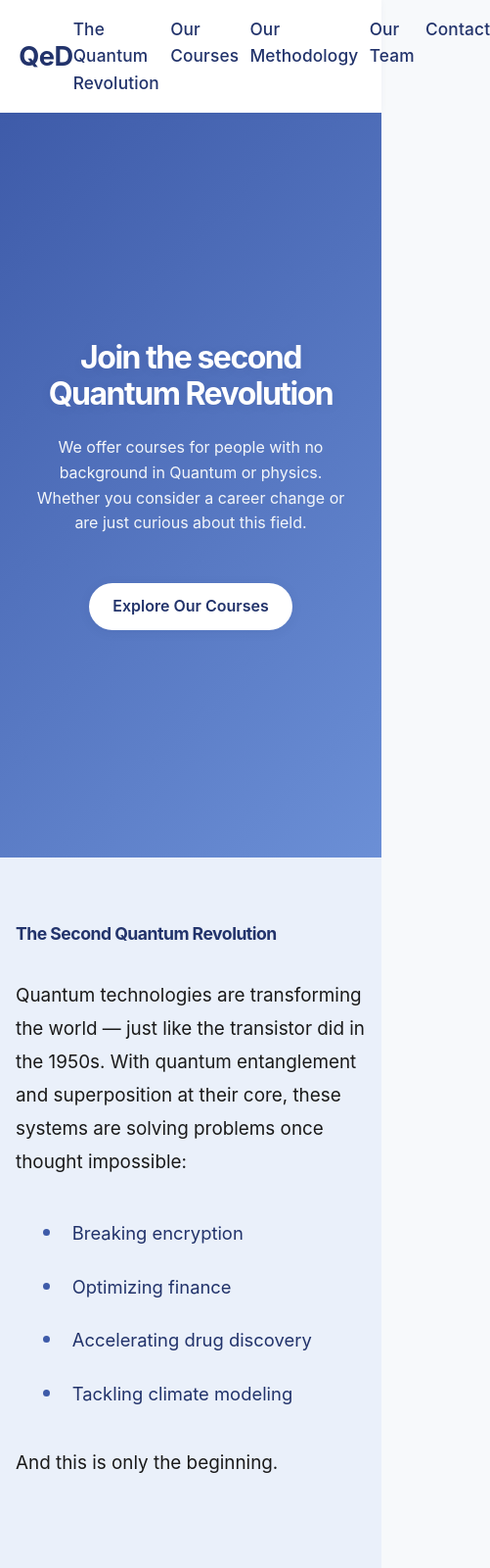
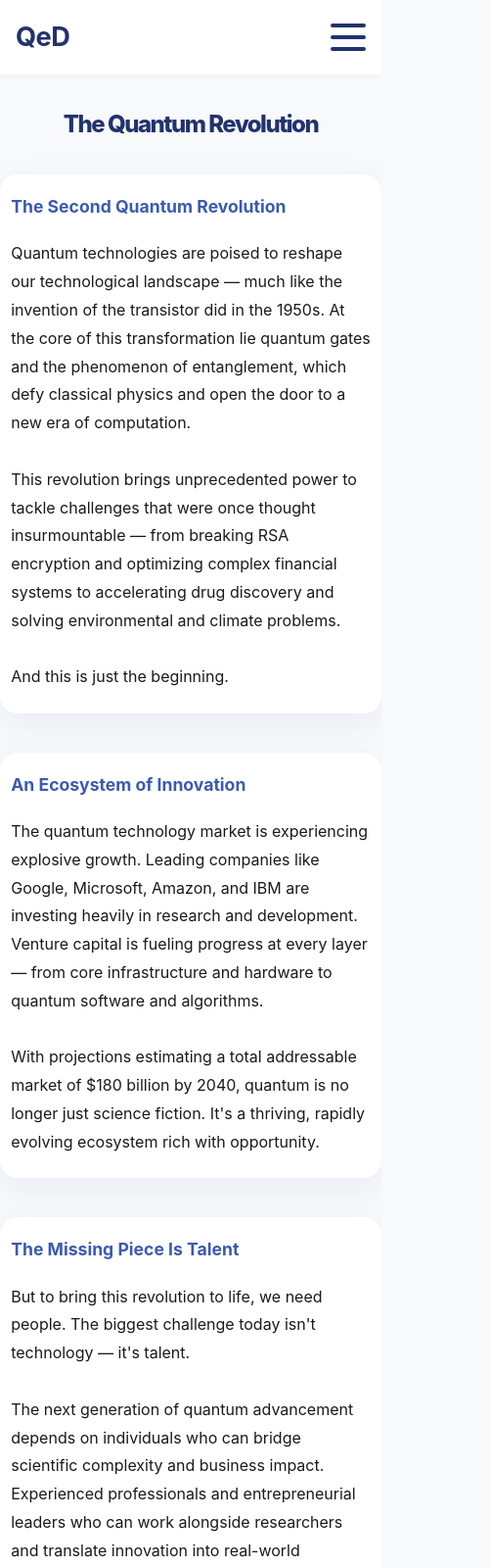
Before and after one commit to mosheein/qed-website, a plain HTML site: page index.html in a window 390 px wide. Shown: the top 1600 px of the page at 98% size, 501 px wide, since content can reach past the window. Drawn offline with nearby package versions, Linux system fonts and the light colour scheme.

Commit message:
some edits

```diff
--- a/index.html
+++ b/index.html
@@ -3,14 +3,69 @@
 <head>
     <meta charset="UTF-8">
     <meta name="viewport" content="width=device-width, initial-scale=1.0">
-    <title>QeD - Join the second Quantum Revolution</title>
+    <title>The Quantum Revolution - QeD</title>
     <link rel="stylesheet" href="styles.css">
     <link rel="stylesheet" href="https://unpkg.com/aos@next/dist/aos.css" />
+    <style>
+        .main-section-title {
+            font-size: 2.7rem;
+            font-weight: 800;
+            color: #22336b;
+            margin-top: 4rem;
+            margin-bottom: 3.5rem;
+            text-align: center;
+            letter-spacing: -1.5px;
+        }
+        .main-section {
+            max-width: 900px;
+            margin: 0 auto 3.5rem auto;
+            background: #fff;
+            border-radius: 18px;
+            box-shadow: 0 8px 32px rgba(34,51,107,0.07);
+            padding: 2.5rem 2.5rem 2.2rem 2.5rem;
+        }
+        .main-section:not(:last-child) {
+            margin-bottom: 2.5rem;
+        }
+        .main-section-heading {
+            color: #3e5ba9;
+            font-size: 1.45rem;
+            font-weight: 700;
+            margin-bottom: 1.2rem;
+        }
+        .main-section-text {
+            font-size: 1.13rem;
+            color: #1a1a1a;
+            line-height: 1.8;
+            margin-bottom: 0.2rem;
+        }
+        @media (max-width: 700px) {
+            .main-section-title {
+                font-size: 1.5rem;
+                margin-top: 2rem;
+                margin-bottom: 2rem;
+            }
+            .main-section {
+                padding: 1.2rem 0.7rem 1.2rem 0.7rem;
+            }
+            .main-section-heading {
+                font-size: 1.1rem;
+            }
+            .main-section-text {
+                font-size: 1rem;
+            }
+        }
+    </style>
 </head>
 <body>
     <nav class="main-nav">
         <div class="nav-container">
             <div class="logo">QeD</div>
+            <div class="hamburger" onclick="toggleMenu()">
+                <span></span>
+                <span></span>
+                <span></span>
+            </div>
             <ul class="nav-links">
                 <li><a href="index.html">The Quantum Revolution</a></li>
                 <li><a href="courses.html">Our Courses</a></li>
@@ -21,58 +76,34 @@
         </div>
     </nav>
     <main>
-        <!-- HERO SECTION -->
-        <section class="hero-section">
-            <div class="hero-content" data-aos="fade-up">
-                <h1 class="main-title">Join the second Quantum Revolution</h1>
-                <p class="hero-slogan">We offer courses for people with no background in Quantum or physics. Whether you consider a career change or are just curious about this field.</p>
-                <a href="#opportunity" class="cta-button">Explore Our Courses</a>
+        <div class="main-section-title" data-aos="fade-up">The Quantum Revolution</div>
+        <section class="main-section" data-aos="fade-up">
+            <div class="main-section-heading">The Second Quantum Revolution</div>
+            <div class="main-section-text">
+                Quantum technologies are poised to reshape our technological landscape — much like the invention of the transistor did in the 1950s. At the core of this transformation lie quantum gates and the phenomenon of entanglement, which defy classical physics and open the door to a new era of computation.<br><br>
+                This revolution brings unprecedented power to tackle challenges that were once thought insurmountable — from breaking RSA encryption and optimizing complex financial systems to accelerating drug discovery and solving environmental and climate problems.<br><br>
+                And this is just the beginning.
             </div>
         </section>
-
-        <!-- WHY QUANTUM, WHY NOW? -->
-        <section class="content-section" data-aos="fade-up">
-            <div class="content">
-                <h2 class="section-title">The Second Quantum Revolution</h2>
-                <p class="section-text">
-                    Quantum technologies are transforming the world — just like the transistor did in the 1950s. With quantum entanglement and superposition at their core, these systems are solving problems once thought impossible:
-                </p>
-                <ul class="quantum-list">
-                    <li>Breaking encryption</li>
-                    <li>Optimizing finance</li>
-                    <li>Accelerating drug discovery</li>
-                    <li>Tackling climate modeling</li>
-                </ul>
-                <p class="section-text">And this is only the beginning.</p>
+        <section class="main-section" data-aos="fade-up">
+            <div class="main-section-heading">An Ecosystem of Innovation</div>
+            <div class="main-section-text">
+                The quantum technology market is experiencing explosive growth. Leading companies like Google, Microsoft, Amazon, and IBM are investing heavily in research and development. Venture capital is fueling progress at every layer — from core infrastructure and hardware to quantum software and algorithms.<br><br>
+                With projections estimating a total addressable market of $180 billion by 2040, quantum is no longer just science fiction. It's a thriving, rapidly evolving ecosystem rich with opportunity.
             </div>
         </section>
-
-        <!-- A BOOMING ECOSYSTEM -->
-        <section class="content-section" data-aos="fade-up">
-            <div class="content">
-                <h2 class="section-title">An Industry Backed by Giants</h2>
-                <p class="section-text">
-                    The quantum tech market is projected to hit $180B by 2040. Companies like Google, Microsoft, Amazon, and IBM are already investing billions. From infrastructure to algorithms, startups and research teams are shaping a thriving innovation ecosystem.
-                </p>
-                <p class="section-text">Now is the time to get involved.</p>
-            </div>
-        </section>
-
-        <!-- THE GAP — TALENT -->
-        <section id="opportunity" class="content-section" data-aos="fade-up">
-            <div class="content">
-                <h2 class="section-title">The Missing Piece Is You</h2>
-                <p class="section-text">
-                    What's holding the field back? Talent. There's a growing need for professionals who understand tech and business — people who can bridge the gap between research and real-world impact. If you're a curious tech leader, you already have what it takes.
-                </p>
+        <section class="main-section" data-aos="fade-up">
+            <div class="main-section-heading">The Missing Piece Is Talent</div>
+            <div class="main-section-text">
+                But to bring this revolution to life, we need people. The biggest challenge today isn't technology — it's talent.<br><br>
+                The next generation of quantum advancement depends on individuals who can bridge scientific complexity and business impact. Experienced professionals and entrepreneurial leaders who can work alongside researchers and translate innovation into real-world applications.<br><br>
+                If you're curious, driven, and ready to explore, this is your moment to step into the quantum world.
             </div>
         </section>
     </main>
-
     <footer>
         <p>&copy; 2025 QeD. All rights reserved.</p>
     </footer>
-
     <script src="https://unpkg.com/aos@next/dist/aos.js"></script>
     <script>
         AOS.init({
@@ -80,6 +111,17 @@
             once: true,
             offset: 100
         });
+        // Hamburger menu toggle
+        function toggleMenu() {
+            var navLinks = document.querySelector('.nav-links');
+            navLinks.classList.toggle('open');
+        }
+        // Close menu on link click (mobile)
+        document.querySelectorAll('.nav-links a').forEach(function(link) {
+            link.addEventListener('click', function() {
+                document.querySelector('.nav-links').classList.remove('open');
+            });
+        });
     </script>
 </body>
 </html>
--- a/styles.css
+++ b/styles.css
@@ -396,3 +396,119 @@ footer {
         font-size: 2rem;
     }
 }
+
+/* Hamburger menu styles */
+.hamburger {
+    display: none;
+    flex-direction: column;
+    justify-content: center;
+    width: 36px;
+    height: 36px;
+    cursor: pointer;
+    margin-left: 1rem;
+    z-index: 200;
+}
+.hamburger span {
+    height: 4px;
+    width: 100%;
+    background: #22336b;
+    margin: 4px 0;
+    border-radius: 2px;
+    transition: 0.3s;
+}
+
+@media (max-width: 700px) {
+    body {
+        overflow-x: hidden;
+    }
+    .main-nav {
+        position: relative;
+    }
+    .nav-container {
+        flex-direction: row;
+        padding: 1rem 1rem;
+    }
+    .nav-links {
+        position: absolute;
+        top: 100%;
+        left: 0;
+        right: 0;
+        background: #fff;
+        flex-direction: column;
+        align-items: flex-start;
+        gap: 0;
+        box-shadow: 0 8px 32px rgba(34,51,107,0.10);
+        padding: 0.5rem 0;
+        display: none;
+        z-index: 100;
+        border-bottom-left-radius: 12px;
+        border-bottom-right-radius: 12px;
+    }
+    .nav-links.open {
+        display: flex;
+        animation: slideDown 0.3s;
+    }
+    @keyframes slideDown {
+        from { opacity: 0; transform: translateY(-10px); }
+        to { opacity: 1; transform: translateY(0); }
+    }
+    .nav-links li {
+        width: 100%;
+        padding: 0.7rem 1.5rem;
+    }
+    .nav-links a {
+        width: 100%;
+        display: block;
+        font-size: 1.1rem;
+        padding: 0.5rem 0;
+    }
+    .hamburger {
+        display: flex;
+    }
+}
+
+/* Hero and section titles on mobile */
+@media (max-width: 700px) {
+    .main-title {
+        font-size: 2rem;
+        padding: 0 0.2em;
+    }
+    .page-hero-section {
+        padding: 2.5rem 0.5rem 1.5rem 0.5rem;
+    }
+    .section-title, .method-section-title {
+        font-size: 1.3rem;
+    }
+    .feature-box, .feature-box.elevated {
+        padding: 1.2rem 0.7rem;
+    }
+    .content {
+        padding: 0 0.2em;
+    }
+}
+
+/* Course cards and feature boxes on mobile */
+@media (max-width: 700px) {
+    .course-cards {
+        gap: 1.2rem;
+    }
+    .course-card-header {
+        padding: 1.2rem 1rem 0.7rem 1rem;
+    }
+    .course-card-content {
+        padding: 0 1rem;
+    }
+    .course-card.expanded .course-card-content {
+        padding: 0 1rem 1.2rem 1rem;
+    }
+    .course-card-toggle {
+        font-size: 2.1rem;
+        margin-left: 1rem;
+    }
+}
+
+/* Prevent horizontal scroll on all elements */
+html, body, .content-section, .page-hero-section {
+    max-width: 100vw;
+    overflow-x: hidden;
+}
```
